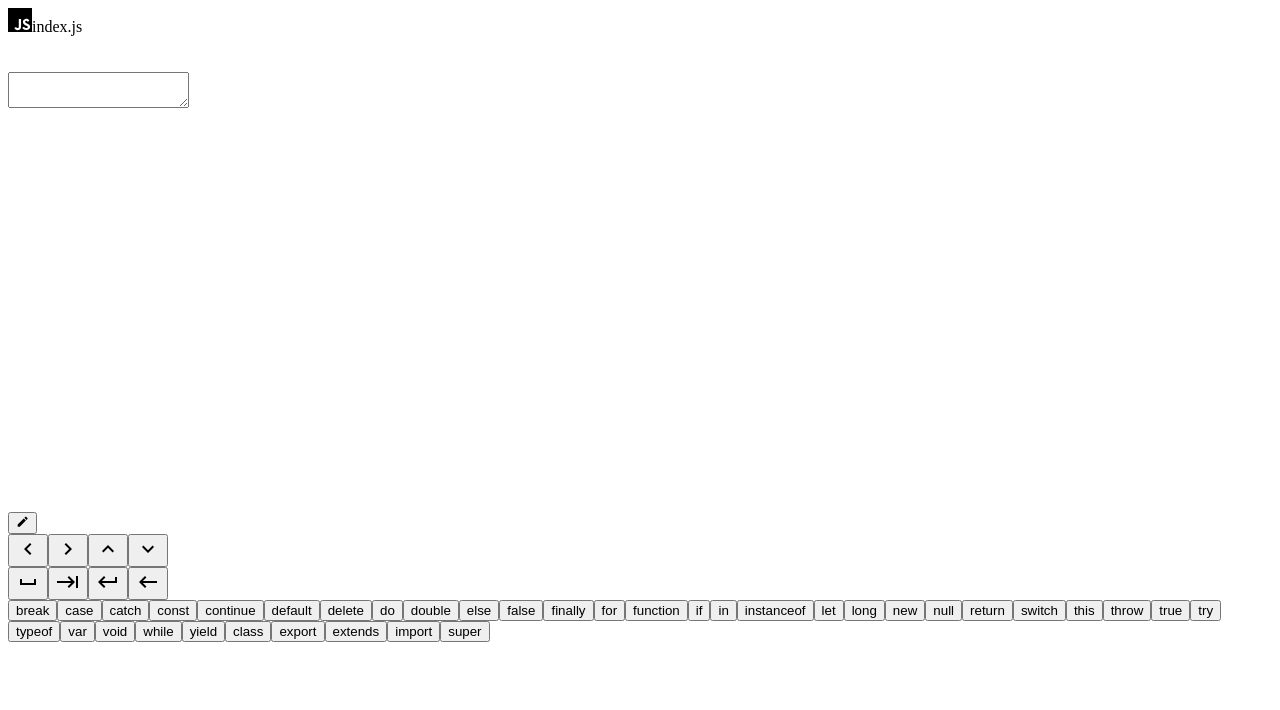
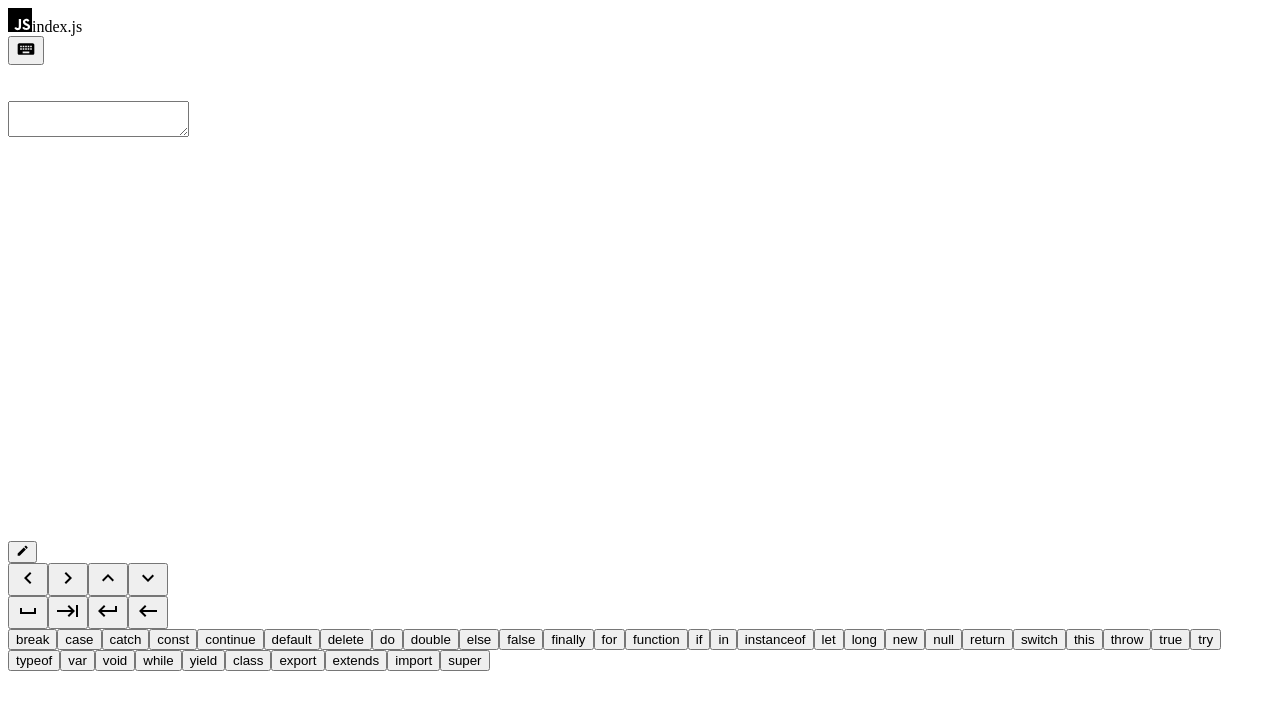
Before and after one commit to kpatel20538/touch-code, a Next.js app: page / in a window 1280 px wide. Shown: the top 710 px of the page. Built offline with nearby package versions, Linux system fonts and the light colour scheme.

Commit message:
Reintroduce Edit Mode Button

```diff
--- a/components/Header.tsx
+++ b/components/Header.tsx
@@ -1,4 +1,3 @@
-import { useCallback } from "react";
 import { MdKeyboard, MdKeyboardHide } from "react-icons/md";
 import { SiJavascript } from "react-icons/si";
 import { useStore } from "./Store";
@@ -12,6 +11,23 @@ export default function Header() {
         <SiJavascript className="mr-3 inline-block" size="1.5em" />
         <span>index.js</span>
       </div>
+      <div className="flex-1" />
+      <button
+        key={state.mode}
+        className="p-2"
+        onClick={() =>
+          dispatch({
+            type: "toggleMode",
+            mode: state.mode === "edit" ? "view" : "edit",
+          })
+        }
+      >
+        {state.mode === "edit" ? (
+          <MdKeyboardHide size="1.5em" />
+        ) : (
+          <MdKeyboard size="1.5em" />
+        )}
+      </button>
     </div>
   );
 }
```
